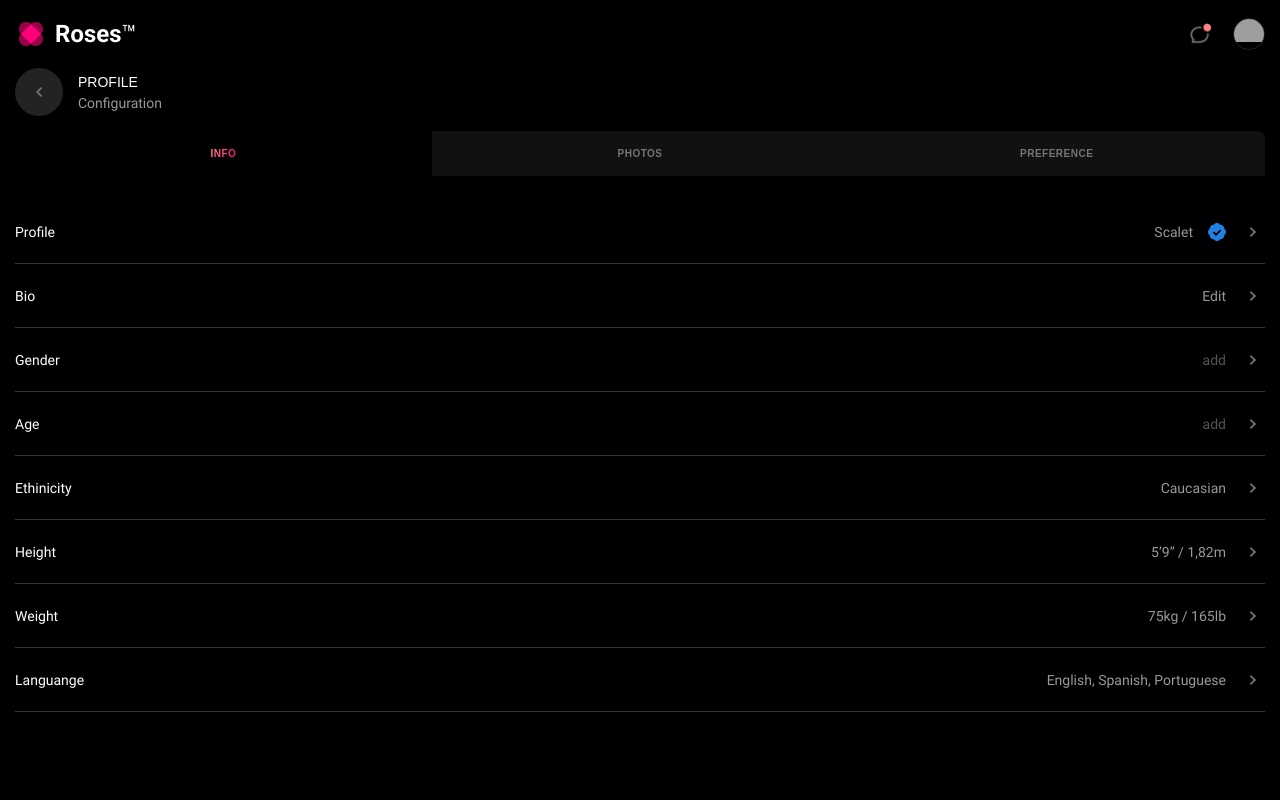
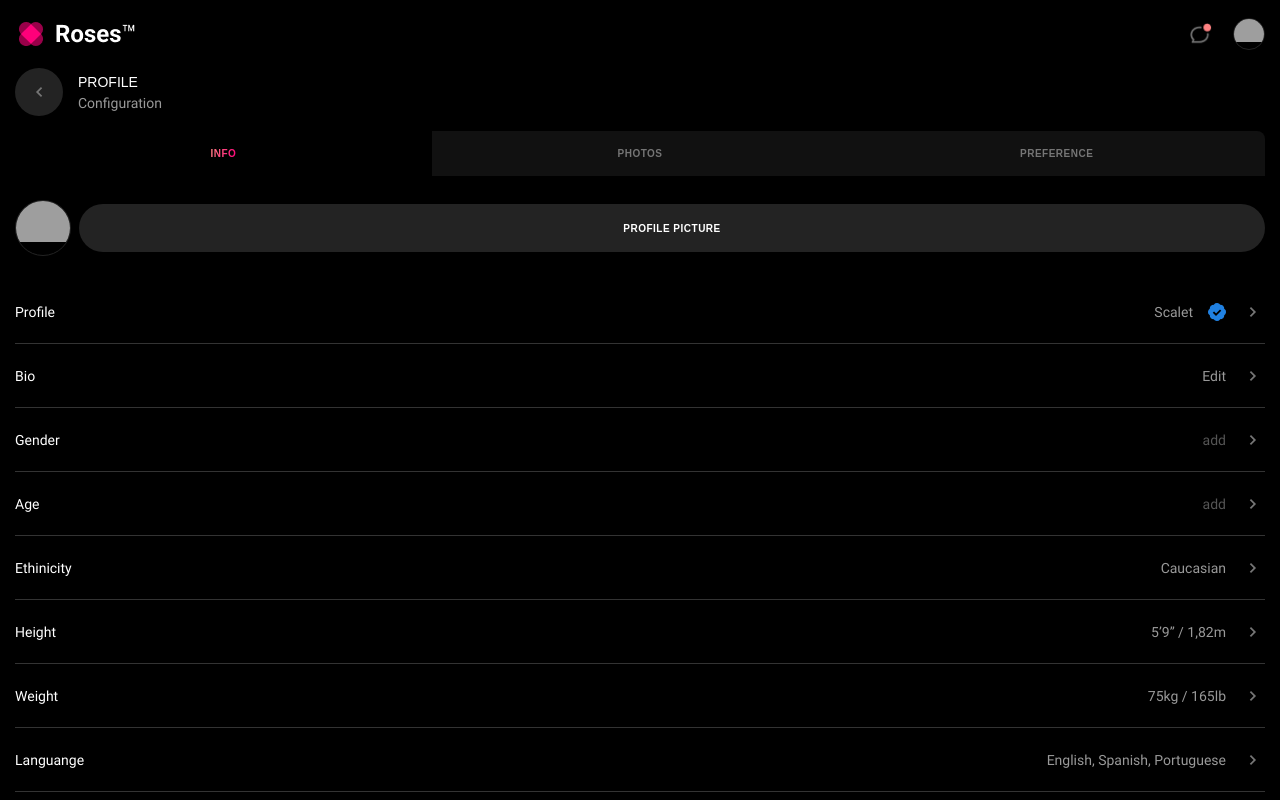
Before and after one commit to Epiled/teste-xxiii-creative-front-end, a React (Vite) app: page / in a window 1280 px wide. Built offline with nearby package versions, Linux system fonts and the light colour scheme; grey boxes are pictures that could not be loaded.

Commit message:
feat(info): add aside section and finalize styles for info tab

```diff
--- a/src/App.tsx
+++ b/src/App.tsx
@@ -1,3 +1,4 @@
+import './styles/resetCSS.scss';
 import './styles/global.scss';
 import { BrowserRouter, Routes, Route } from "react-router-dom";
 import Info from "./pages/Info";
--- /dev/null
+++ b/src/components/Buttons/Buttons.module.scss
@@ -0,0 +1,14 @@
+@use '../../styles/global' as *;
+
+.button {
+  border-radius: 2.4rem;
+  min-height: 4.8rem;
+  flex: 1;
+  color: $white;
+  background: $charcoal;
+  font-family: 'Montserrat', sans-serif;
+  font-size: 1rem;
+  font-weight: 600;
+  text-transform: uppercase;
+  letter-spacing: .05rem;
+}
--- /dev/null
+++ b/src/components/Buttons/index.tsx
@@ -0,0 +1,15 @@
+import styles from './Buttons.module.scss';
+
+interface IProp {
+  text: string;
+}
+
+const Button = ({text}: IProp) => {
+  return (
+    <button className={styles.button}>
+      {text}
+    </button>
+  )
+}
+
+export { Button };
--- a/src/components/PageTitles/PageTitles.module.scss
+++ b/src/components/PageTitles/PageTitles.module.scss
@@ -21,16 +21,16 @@
   &__title {
     color: $white;
     font-family: 'Montserrat', sans-serif;
+    font-size: 1.4rem;
     font-weight: 500;
-    font-size: 1.4rem;
     text-transform: uppercase;
     margin-bottom: .7rem;
   }
 
   &__conf {
     color: $gray-light;
+    font-family: 'Roboto', sans-serif;
     font-size: 1.4rem;
-    font-family: 'Roboto', sans-serif;
 
   }
 }
--- a/src/components/ProfilePicture/ProfilePicture.module.scss
+++ b/src/components/ProfilePicture/ProfilePicture.module.scss
@@ -3,7 +3,7 @@
 .ProfilePicture {
   display: inline-block;
   position: relative;
-  border-radius: 100%;
+  border-radius: 50%;
   border: .1rem solid $charcoal;
   overflow: hidden;
 
--- a/src/components/Tabs/Info/Info.module.scss
+++ b/src/components/Tabs/Info/Info.module.scss
@@ -2,4 +2,13 @@
 
 .info {
   padding: 0 1.5rem;
+  display: flex;
+  flex-direction: column;
+  gap: 2.4rem;
+
+  &__picture {
+    display: flex;
+    align-items: center;
+    column-gap: .8rem;
+  }
 }
--- a/src/components/Tabs/Info/index.tsx
+++ b/src/components/Tabs/Info/index.tsx
@@ -1,16 +1,25 @@
 import options from '../../../mocks/infoOptions';
+import { Button } from '../../Buttons';
 import Option from '../../Option';
+import ProfilePicture from '../../ProfilePicture';
 import styles from './Info.module.scss';
 
 const Info = () => {
 
   return (
     <div className={styles.info}>
-      {options.map((option, index) => {
-        return (
-          <Option key={index} {...option} />
-        )
-      })}
+      <aside className={styles.info__picture}>
+        <ProfilePicture size='M' />
+        <Button text='Profile Picture' />
+      </aside>
+
+      <main>
+        {options.map((option, index) => {
+          return (
+            <Option key={index} {...option} />
+          )
+        })}
+      </main>
     </div>
   )
 }
--- a/src/styles/global.scss
+++ b/src/styles/global.scss
@@ -1,5 +1,4 @@
 // base.scss
-@use 'resetCSS';
-@use '_variables' as *;
+@forward '_variables';
 @forward './_fonts';
 @forward './_colors';
--- a/src/styles/resetCSS.scss
+++ b/src/styles/resetCSS.scss
@@ -58,7 +58,9 @@ span {
 body {
   background: colors.$black;
 }
-
+button {
+  border: 0;
+}
 * {
   font-size: 62.5%;
   box-sizing: border-box;
```
